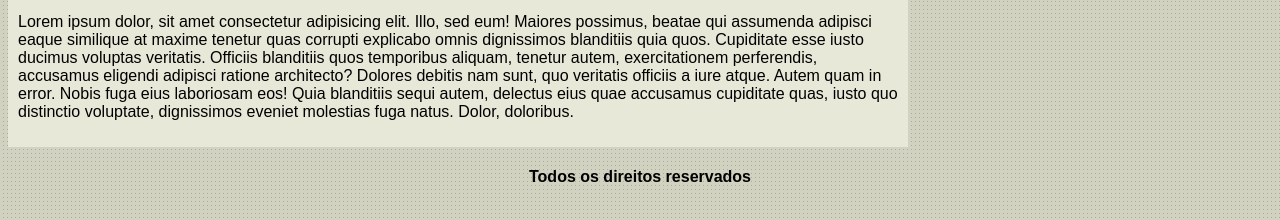
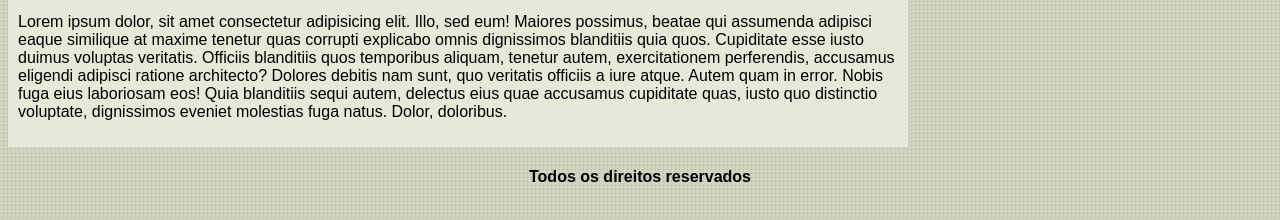
Before and after one commit to Jessika-souza/Projeto-Anna-Bella, a plain HTML site: page contato.html in a window 1280 px wide. Shown: the part 502-722 px from the top of the page. Drawn offline with Linux system fonts and the light colour scheme.

Commit message:
Update code

```diff
--- a/contato.html
+++ b/contato.html
@@ -28,7 +28,7 @@
 
           <h1>Contato</h1>
           <p>Lorem ipsum dolor, sit amet consectetur adipisicing elit. Illo, sed eum! Maiores possimus, beatae qui assumenda adipisci eaque similique at maxime tenetur quas corrupti explicabo omnis dignissimos blanditiis quia quos.
-          Cupiditate esse iusto ducimus voluptas veritatis. Officiis blanditiis quos temporibus aliquam, tenetur autem, exercitationem perferendis, accusamus eligendi adipisci ratione architecto? Dolores debitis nam sunt, quo veritatis officiis a iure atque.
+          Cupiditate esse iusto duimus voluptas veritatis. Officiis blanditiis quos temporibus aliquam, tenetur autem, exercitationem perferendis, accusamus eligendi adipisci ratione architecto? Dolores debitis nam sunt, quo veritatis officiis a iure atque.
           Autem quam in error. Nobis fuga eius laboriosam eos! Quia blanditiis sequi autem, delectus eius quae accusamus cupiditate quas, iusto quo distinctio voluptate, dignissimos eveniet molestias fuga natus. Dolor, doloribus.
 
         </div>
```
